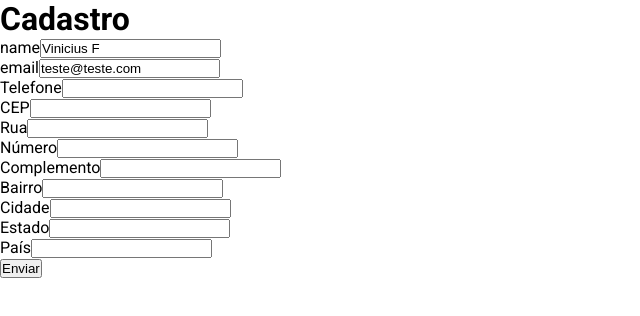
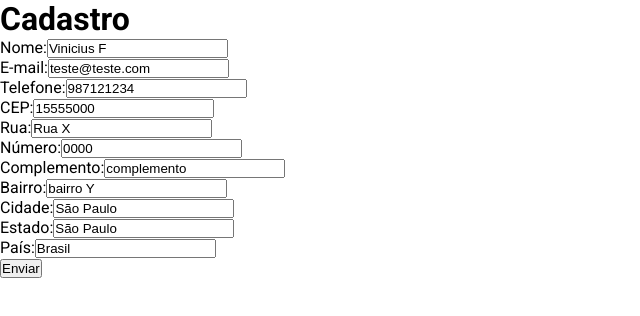
Before and after one commit to BrunoPdOliveir4/ProjetoForm, a React (Create React App) app: page /register in a window 1280 px wide. Shown: the top 316 px of the page, without its empty margins (0-640 px from the left). Built offline with nearby package versions, Linux system fonts and the light colour scheme.

Commit message:
added label attribute in DefaultInput and set defaultValues

```diff
--- a/src/components/DefaultInput/DefaultInput.jsx
+++ b/src/components/DefaultInput/DefaultInput.jsx
@@ -1,9 +1,9 @@
 /* eslint-disable jsx-a11y/label-has-associated-control */
 const DefaultInput = ({
-  name, onChange, value, type, maxLength,
+  name, onChange, value, type, maxLength, label,
 }) => (
   <div>
-    <label htmlFor={name}>{name}</label>
+    <label htmlFor={label}>{label}</label>
     <input name={name} onChange={onChange} value={value} type={type} maxLength={maxLength} />
   </div>
 );
--- a/src/pages/Register.page.jsx
+++ b/src/pages/Register.page.jsx
@@ -5,9 +5,17 @@ import DefaultInput from '../components/DefaultInput';
 const RegisterPage = () => {
   const { handleSubmit, control } = useForm({
     defaultValues: {
-      name: 'Vinicius F',
+      nome: 'Vinicius F',
       email: 'teste@teste.com',
-      password: '123',
+      tel: '987121234',
+      cep: '15555000',
+      rua: 'Rua X',
+      numero: '0000',
+      complemento: 'complemento',
+      bairro: 'bairro Y',
+      cidade: 'São Paulo',
+      estado: 'São Paulo',
+      pais: 'Brasil',
     },
   });
 
@@ -23,11 +31,11 @@ const RegisterPage = () => {
       <form onSubmit={handleSubmit(onSubmit)}>
         <Controller
           control={control}
-          name="name"
+          name="nome"
           render={({ field }) => {
             const { name, onChange, value } = field;
             return (
-              <DefaultInput name={name} onChange={onChange} value={value} />
+              <DefaultInput name={name} onChange={onChange} value={value} type="text" label="Nome:" />
             );
           }}
         />
@@ -37,97 +45,97 @@ const RegisterPage = () => {
           render={({ field }) => {
             const { name, onChange, value } = field;
             return (
-              <DefaultInput name={name} onChange={onChange} value={value} type="email" />
+              <DefaultInput name={name} onChange={onChange} value={value} type="email" label="E-mail:" />
             );
           }}
         />
         <Controller
           control={control}
-          name="Telefone"
+          name="tel"
           render={({ field }) => {
             const { name, onChange, value } = field;
             return (
-              <DefaultInput name={name} onChange={onChange} value={value} type="number" />
+              <DefaultInput name={name} onChange={onChange} value={value} type="number" label="Telefone:" />
             );
           }}
         />
         <Controller
           control={control}
-          name="CEP"
+          name="cep"
           render={({ field }) => {
             const { name, onChange, value } = field;
             return (
-              <DefaultInput name={name} onChange={onChange} value={value} type="number" />
+              <DefaultInput name={name} onChange={onChange} value={value} type="number" label="CEP:" />
             );
           }}
         />
         <Controller
           control={control}
-          name="Rua"
+          name="rua"
           render={({ field }) => {
             const { name, onChange, value } = field;
             return (
-              <DefaultInput name={name} onChange={onChange} value={value} type="text" />
+              <DefaultInput name={name} onChange={onChange} value={value} type="text" label="Rua:" />
             );
           }}
         />
         <Controller
           control={control}
-          name="Número"
+          name="numero"
           render={({ field }) => {
             const { name, onChange, value } = field;
             return (
-              <DefaultInput name={name} onChange={onChange} value={value} type="number" />
+              <DefaultInput name={name} onChange={onChange} value={value} type="number" label="Número:" />
             );
           }}
         />
         <Controller
           control={control}
-          name="Complemento"
+          name="complemento"
           render={({ field }) => {
             const { name, onChange, value } = field;
             return (
-              <DefaultInput name={name} onChange={onChange} value={value} type="text" />
+              <DefaultInput name={name} onChange={onChange} value={value} type="text" label="Complemento:" />
             );
           }}
         />
         <Controller
           control={control}
-          name="Bairro"
+          name="bairro"
           render={({ field }) => {
             const { name, onChange, value } = field;
             return (
-              <DefaultInput name={name} onChange={onChange} value={value} type="text" />
+              <DefaultInput name={name} onChange={onChange} value={value} type="text" label="Bairro:" />
             );
           }}
         />
         <Controller
           control={control}
-          name="Cidade"
+          name="cidade"
           render={({ field }) => {
             const { name, onChange, value } = field;
             return (
-              <DefaultInput name={name} onChange={onChange} value={value} type="text" />
+              <DefaultInput name={name} onChange={onChange} value={value} type="text" label="Cidade:" />
             );
           }}
         />
         <Controller
           control={control}
-          name="Estado"
+          name="estado"
           render={({ field }) => {
             const { name, onChange, value } = field;
             return (
-              <DefaultInput name={name} onChange={onChange} value={value} type="text" />
+              <DefaultInput name={name} onChange={onChange} value={value} type="text" label="Estado:" />
             );
           }}
         />
         <Controller
           control={control}
-          name="País"
+          name="pais"
           render={({ field }) => {
             const { name, onChange, value } = field;
             return (
-              <DefaultInput name={name} onChange={onChange} value={value} type="text" />
+              <DefaultInput name={name} onChange={onChange} value={value} type="text" label="País:" />
             );
           }}
         />
```
